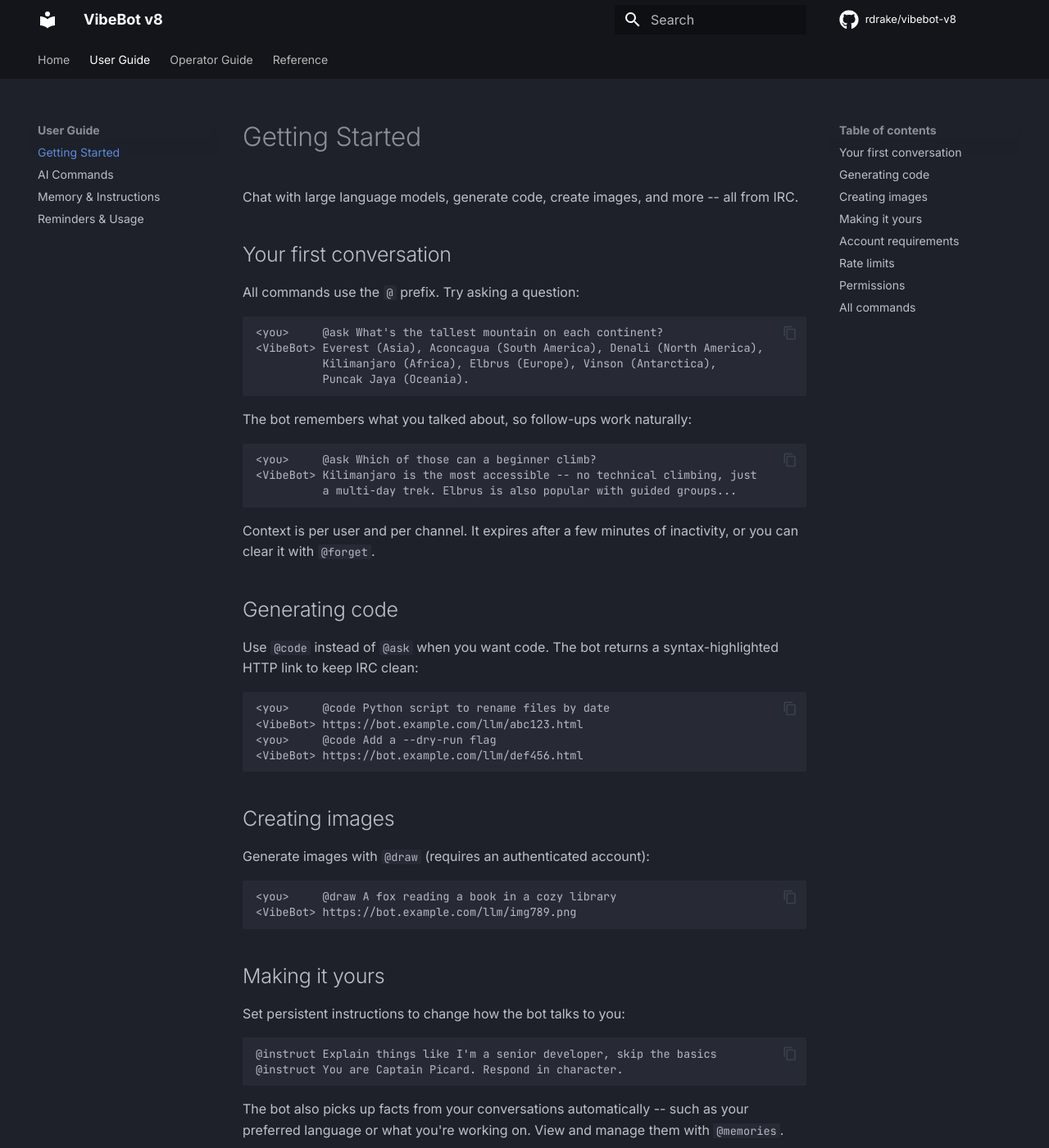
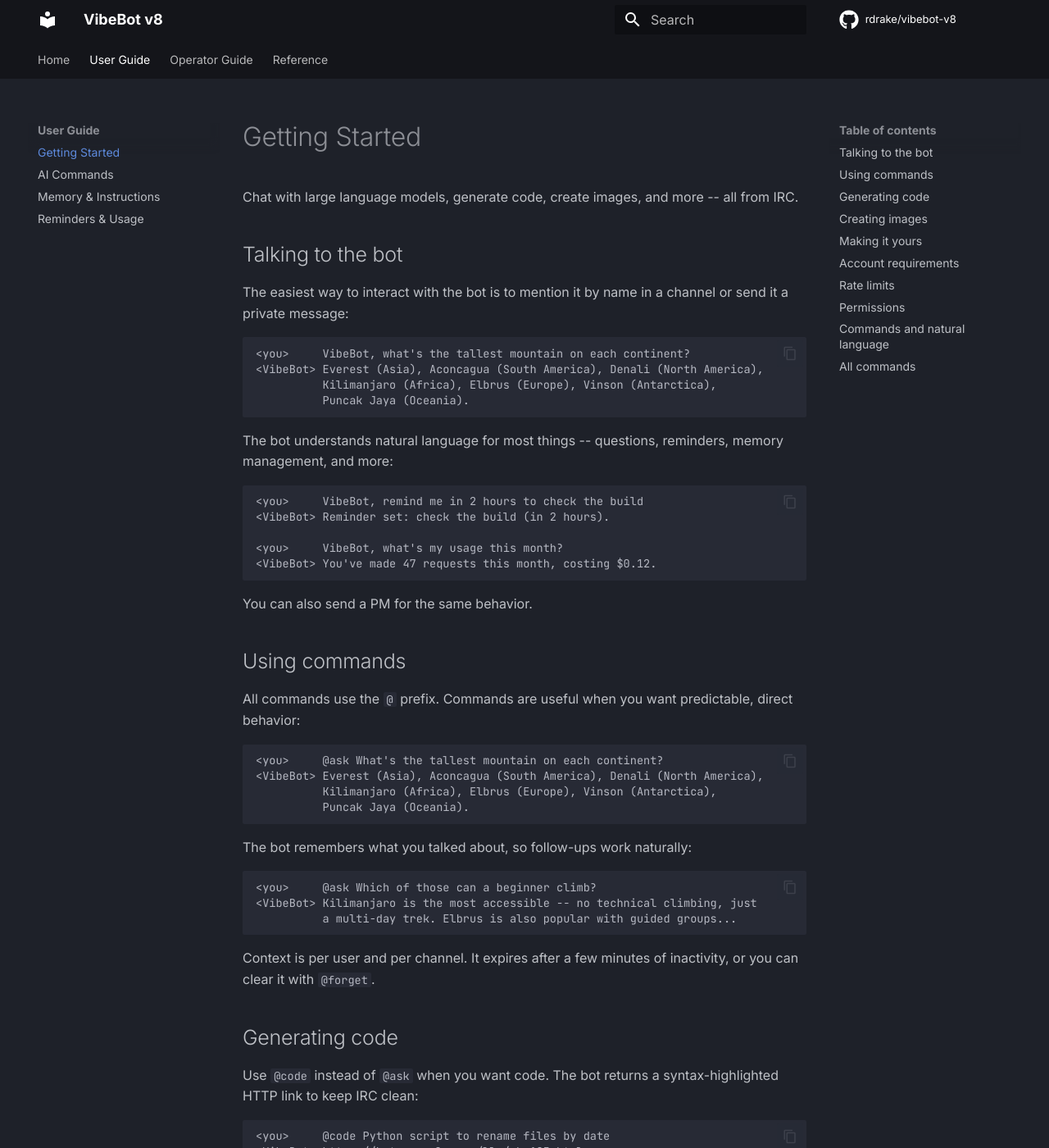
Before and after one commit to rdrake/vibebot-v8, an MkDocs documentation site: the page built from docs/guide/user/getting-started.md, in a window 1280 px wide and 1400 px high. Shown: the whole window at 82% size. Built offline with MkDocs 1.6.1 and Material for MkDocs 9.7.7, drawn with Linux system fonts in a browser that asks for light colours; comment, search, counter and statistics services are not loaded; some of the changed text lies outside the part shown.

Commit message:
docs: document natural language interaction via unified assistant
Update user-facing docs to reflect the tool-based assistant system.
Users can now mention the bot by name or send a PM to manage memories,
reminders, instructions, and usage through plain conversation.

````diff
--- a/docs/guide/user/getting-started.md
+++ b/docs/guide/user/getting-started.md
@@ -2,9 +2,32 @@
 
 Chat with large language models, generate code, create images, and more -- all from IRC.
 
-## Your first conversation
+## Talking to the bot
 
-All commands use the `@` prefix. Try asking a question:
+The easiest way to interact with the bot is to mention it by name in a channel or send it a private message:
+
+```
+<you>     VibeBot, what's the tallest mountain on each continent?
+<VibeBot> Everest (Asia), Aconcagua (South America), Denali (North America),
+          Kilimanjaro (Africa), Elbrus (Europe), Vinson (Antarctica),
+          Puncak Jaya (Oceania).
+```
+
+The bot understands natural language for most things -- questions, reminders, memory management, and more:
+
+```
+<you>     VibeBot, remind me in 2 hours to check the build
+<VibeBot> Reminder set: check the build (in 2 hours).
+
+<you>     VibeBot, what's my usage this month?
+<VibeBot> You've made 47 requests this month, costing $0.12.
+```
+
+You can also send a PM for the same behavior.
+
+## Using commands
+
+All commands use the `@` prefix. Commands are useful when you want predictable, direct behavior:
 
 ```
 <you>     @ask What's the tallest mountain on each continent?
@@ -49,10 +72,21 @@ Set persistent instructions to change how the bot talks to you:
 
 ```
 @instruct Explain things like I'm a senior developer, skip the basics
-@instruct You are Captain Picard. Respond in character.
 ```
 
-The bot also picks up facts from your conversations automatically -- such as your preferred language or what you're working on. View and manage them with `@memories`.
+Natural language works too:
+
+```
+<you>     VibeBot, from now on explain things like I'm a senior developer
+<VibeBot> Instruction set.
+```
+
+The bot also picks up facts from your conversations automatically -- such as your preferred language or what you're working on. View and manage them with `@memories` or just ask:
+
+```
+<you>     VibeBot, what do you remember about me?
+<VibeBot> I have 3 memories: [1] Prefers Python | [2] Works on infrastructure | ...
+```
 
 See [Memory & Instructions](memory.md) for details.
 
@@ -70,6 +104,15 @@ Your bot operator controls who can use each command through Limnoria's capabilit
 
 See the [Limnoria capabilities documentation](https://docs.limnoria.net/use/capabilities.html) for details.
 
+## Commands and natural language
+
+You can interact with the bot two ways:
+
+- **Natural language** -- Mention the bot or PM it. Good for conversational requests and combining multiple actions. ("VibeBot, delete memory 3 and remind me tomorrow to add it back")
+- **Commands** -- Use `@` prefix commands for direct, predictable behavior. Good for specific operations. (`@memories delete 3`)
+
+Both approaches have access to the same capabilities. Use whichever feels more natural for the task.
+
 ## All commands
 
 | Command | Description | Details |
````
Also changed, not shown: docs/guide/index.md (+1 -0 lines), docs/guide/reference/commands.md (+17 -0 lines), docs/guide/user/ai-commands.md (+16 -0 lines), docs/guide/user/memory.md (+20 -0 lines), docs/guide/user/reminders-usage.md (+28 -0 lines).
